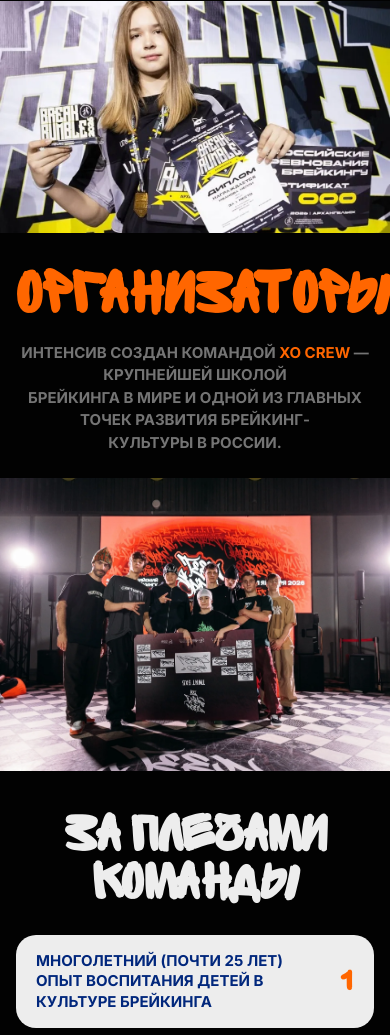
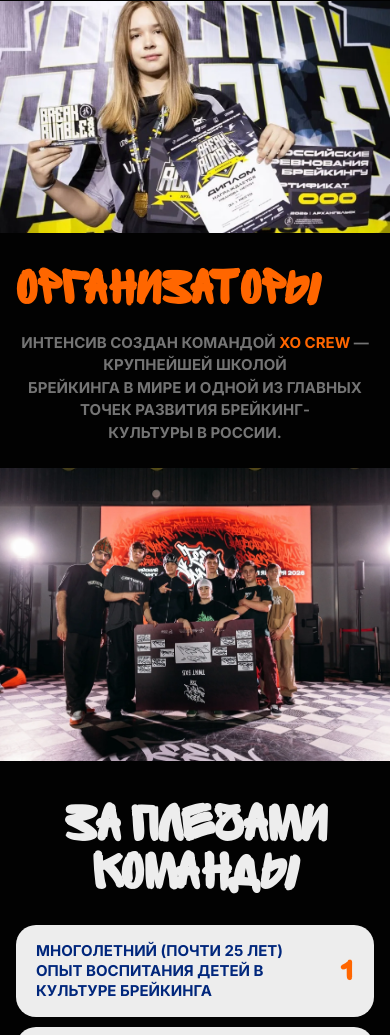
Before and after one commit to strenekaterina/xocrew, a website: page index.html in a window 390 px wide. Shown: the part 1502-2537 px from the top of the page. Drawn offline with Linux system fonts and the light colour scheme.

Commit message:
mobile: fix ОРГАНИЗАТОРЫ title overflow — reduce vw, overflow:hidden on sec+title

```diff
--- a/index.html
+++ b/index.html
@@ -1447,20 +1447,23 @@
       .wli-text { font-size: 15px; line-height: 1.4; }
 
       /* ── ОРГАНИЗАТОРЫ ────────────────────────────────── */
+      /* overflow: hidden на секции — страховка от выхода за viewport */
+      #team { overflow: hidden; }
       .team-top {
         padding: 32px 16px 24px;
         min-height: auto;
         align-items: flex-start;
         text-align: left;
+        overflow: hidden;
+        gap: 20px;
       }
-      /* ОРГАНИЗАТОРЫ — контейнер скрывает любой overflow */
-      .team-top { overflow: hidden; gap: 20px; }
-      /* Заголовок: width:100% фиксирует ширину = контейнер.
-         16vw @ 360px = 57.6px → ~297px для 12 chars ≤ 328px (контент) */
+      /* Заголовок: 13vw @ 360px = 46.8px → 12 символов ~ 265px ≤ 328px (контент).
+         16vw было слишком крупно — буквы выходили за правый край. */
       .team-title {
-        font-size: clamp(52px, 16vw, 82px);
+        font-size: clamp(44px, 13vw, 72px);
         width: 100%;
         text-align: left;
+        overflow: hidden;
       }
       /* Описание: центрирован, ограничен шириной контейнера */
       .team-desc-text {
```
